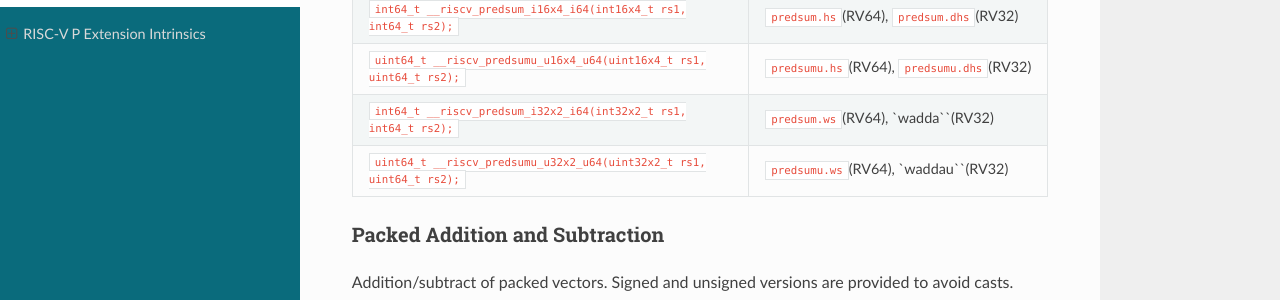
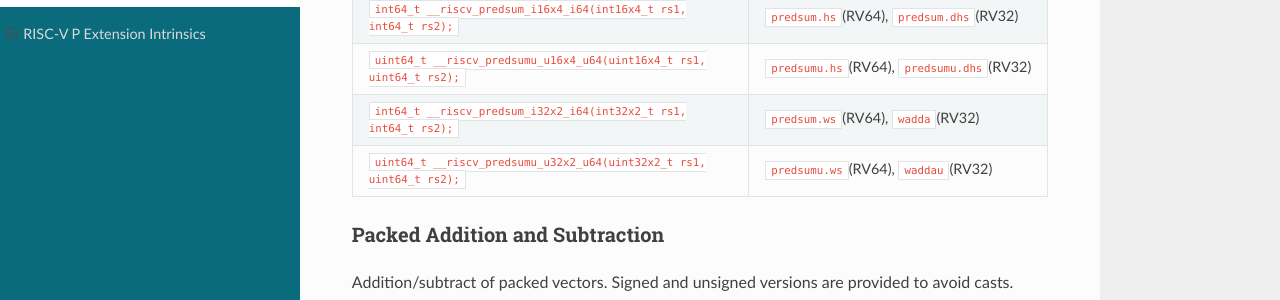
Before and after one commit to topperc/p-ext-intrinsics, a Sphinx documentation site: the page built from source/index.md, in a window 1280 px wide and 900 px high, scrolled down 11608 px. Shown: the part 149-449 px from the top of the window. Built offline with Sphinx 7.4.7 and the Read the Docs theme 3.1.0, drawn with Linux system fonts in a browser that asks for light colours.

Commit message:
Fix extra backticks in instruction names

```diff
--- a/source/index.md
+++ b/source/index.md
@@ -316,8 +316,8 @@ This will incur additional instructions when accumulator size is not XLEN.
 | `uint64_t __riscv_predsumu_u8x8_u64(uint8x8_t rs1, uint64_t rs2);`   | `predsumu.bs`(RV64), `predsumu.dbs`(RV32) |
 | `int64_t __riscv_predsum_i16x4_i64(int16x4_t rs1, int64_t rs2);`     | `predsum.hs`(RV64), `predsum.dhs`(RV32)   |
 | `uint64_t __riscv_predsumu_u16x4_u64(uint16x4_t rs1, uint64_t rs2);` | `predsumu.hs`(RV64), `predsumu.dhs`(RV32) |
-| `int64_t __riscv_predsum_i32x2_i64(int32x2_t rs1, int64_t rs2);`     | `predsum.ws`(RV64), `wadda``(RV32)        |
-| `uint64_t __riscv_predsumu_u32x2_u64(uint32x2_t rs1, uint64_t rs2);` | `predsumu.ws`(RV64), `waddau``(RV32)      |
+| `int64_t __riscv_predsum_i32x2_i64(int32x2_t rs1, int64_t rs2);`     | `predsum.ws`(RV64), `wadda`(RV32)         |
+| `uint64_t __riscv_predsumu_u32x2_u64(uint32x2_t rs1, uint64_t rs2);` | `predsumu.ws`(RV64), `waddau`(RV32)       |
 
 ### Packed Addition and Subtraction
 
```
